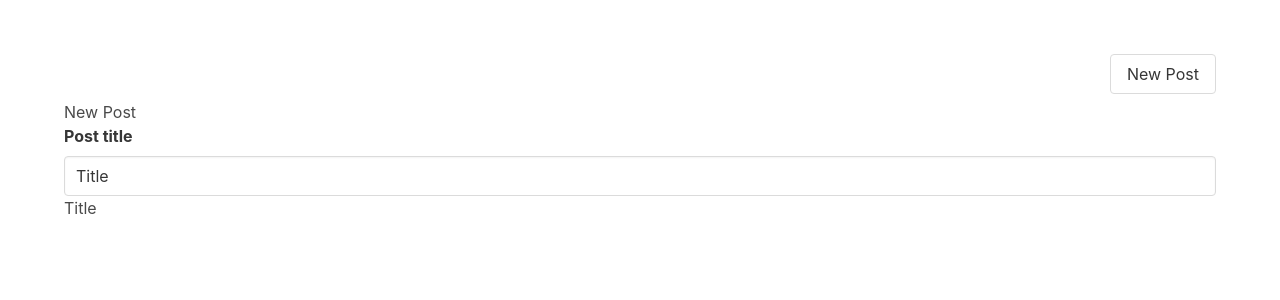
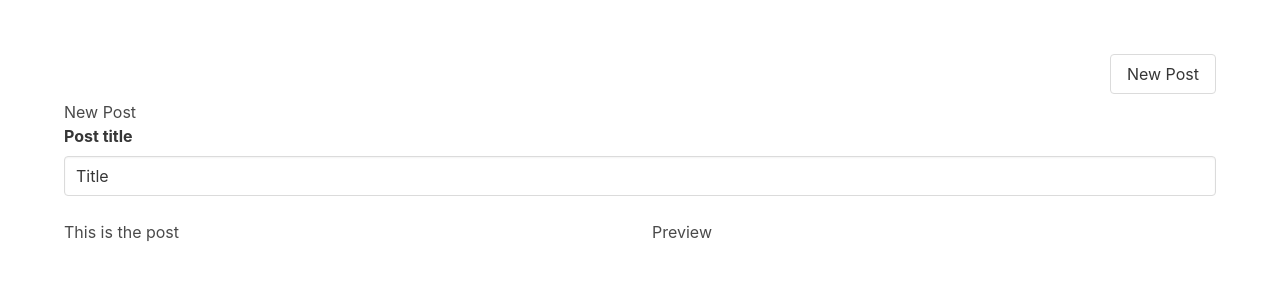
Before and after one commit to GabrielaMendes/vue-posts-page, a Vue app: page /posts/new in a window 1280 px wide. Shown: the top 300 px of the page. Built offline with nearby package versions, Linux system fonts and the light colour scheme.

Commit message:
feature: created basic layout for post writer

```diff
--- a/src/components/PostWriter.vue
+++ b/src/components/PostWriter.vue
@@ -1,5 +1,5 @@
 <script lang="ts" setup>
-import { ref } from 'vue';
+import { ref, onMounted } from 'vue';
 import { TimelinePost } from '../posts';
 
 const props = defineProps<{
@@ -7,6 +7,11 @@ const props = defineProps<{
 }>()
 
 const title = ref(props.post.title)
+const contentEditable = ref<HTMLDivElement>()
+
+onMounted(() => {
+  console.log(contentEditable.value?.innerText)
+})
 </script>
 
 <template>
@@ -15,8 +20,18 @@ const title = ref(props.post.title)
       <div class="field">
         <div class="label">Post title</div>
         <input type="text" class="input" v-model="title">
-        {{ title }}
       </div>
     </div>
   </div>
+
+  <div class="columns">
+      <div class="column">
+        <div contenteditable ref="contentEditable">
+          This is the post
+        </div>
+      </div>
+      <div class="column">
+        Preview
+      </div>
+    </div>
 </template>
```
